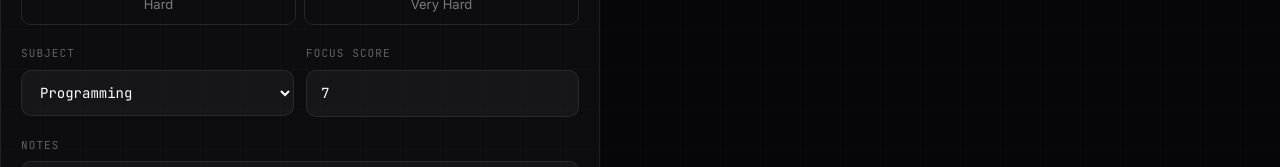
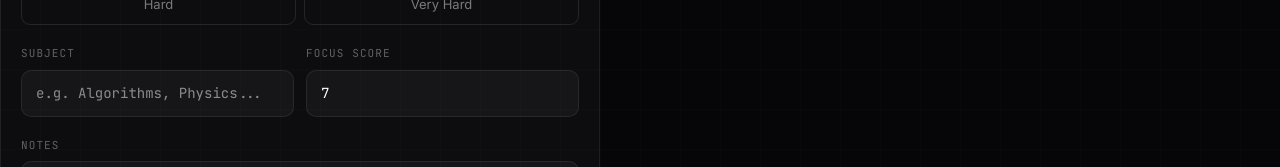
Before and after one commit to Dey70/observer-os-web, a Next.js app: page /log in a window 1280 px wide. Both pictures are taken after a click on the button "STUDY". Shown: the part 451-618 px from the top of the page. Built offline with nearby package versions, Linux system fonts and the light colour scheme.

Commit message:
feat: free text subject input for study sessions

```diff
--- a/src/app/(app)/log/page.tsx
+++ b/src/app/(app)/log/page.tsx
@@ -63,14 +63,6 @@ const liftTypes = [
   "Lower",
   "Core",
 ];
-const studySubjects = [
-  "Math",
-  "Science",
-  "Languages",
-  "Programming",
-  "History",
-  "Other",
-];
 
 type LoggedSession = {
   type: Tab;
@@ -99,7 +91,7 @@ export default function LogPage() {
   const [distance, setDistance] = useState(5.0);
   const [terrain, setTerrain] = useState("Road");
   const [liftType, setLiftType] = useState("Push");
-  const [subject, setSubject] = useState("Programming");
+  const [subject, setSubject] = useState("");
   const [focusScore, setFocusScore] = useState(7);
 
   // Success state
@@ -121,7 +113,7 @@ export default function LogPage() {
     setDistance(5.0);
     setTerrain("Road");
     setLiftType("Push");
-    setSubject("Programming");
+    setSubject("");
     setFocusScore(7);
     setDate(new Date().toISOString().split("T")[0]);
   }
@@ -994,21 +986,13 @@ export default function LogPage() {
           >
             <div>
               <label style={labelStyle}>SUBJECT</label>
-              <select
+              <input
+                type="text"
                 value={subject}
                 onChange={(e) => setSubject(e.target.value)}
-                style={{
-                  ...inputStyle,
-                  cursor: "pointer",
-                  colorScheme: "dark",
-                }}
-              >
-                {studySubjects.map((s) => (
-                  <option key={s} value={s}>
-                    {s}
-                  </option>
-                ))}
-              </select>
+                placeholder="e.g. Algorithms, Physics..."
+                style={inputStyle}
+              />
             </div>
             <div>
               <label style={labelStyle}>FOCUS SCORE</label>
```
